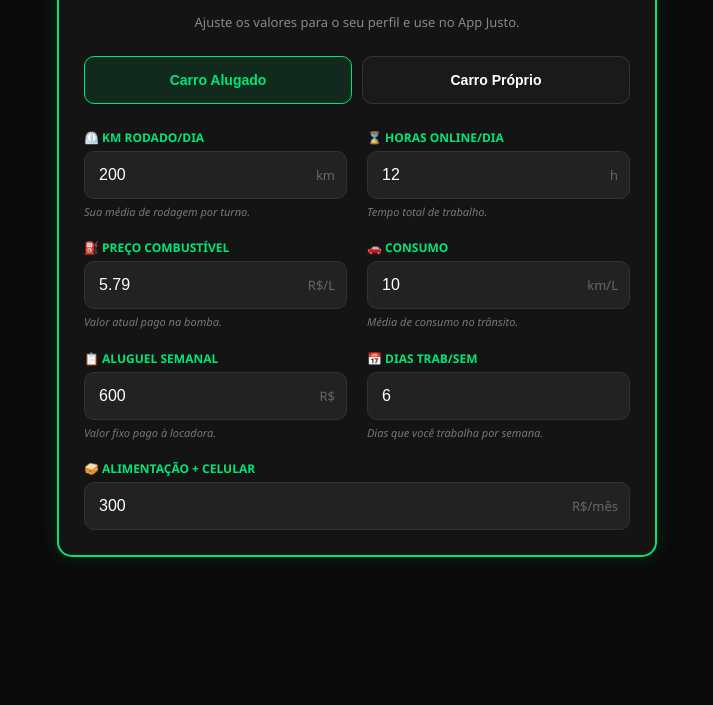
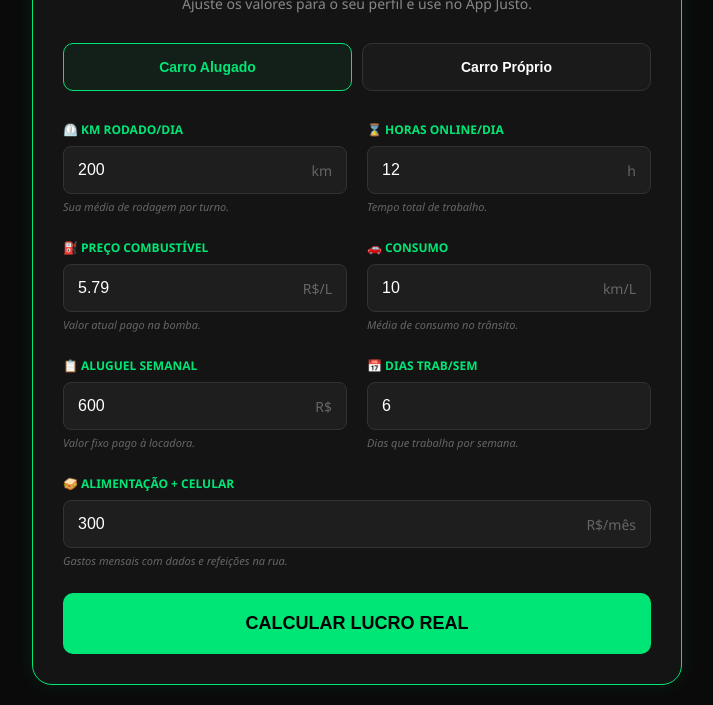
Before and after one commit to casaend-beep/justo-app, a plain HTML site: page calculadora.html in a window 1280 px wide. Shown: the part 167-872 px from the top of the page, without its empty margins (283-996 px from the left). Before the commit the page ends 820 px from the top, so only its background shows below. Drawn offline with Linux system fonts and the light colour scheme.

Commit message:
Update calculadora.html
Ajuste botões

```diff
--- a/calculadora.html
+++ b/calculadora.html
@@ -3,99 +3,75 @@
 <head>
     <meta charset="UTF-8">
     <meta name="viewport" content="width=device-width, initial-scale=1.0">
-    <title>Calculadora Justo - Lucro Real</title>
+    <title>Calculadora Justo - Custos Operacionais</title>
     <style>
-        /* ESTILO BASE REFORÇADO */
+        :root { --neon-green: #00E676; --bg-black: #0a0a0a; --card-bg: #141414; --input-bg: #1E1E1E; }
+
         body {
-            background-color: #0a0a0a;
+            background-color: var(--bg-black);
             color: white;
-            font-family: 'Segoe UI', Tahoma, Geneva, Verdana, sans-serif;
-            padding: 10px;
-            margin: 0;
-            display: flex;
-            flex-direction: column;
-            align-items: center;
-            min-height: 100vh;
+            font-family: 'Segoe UI', Roboto, sans-serif;
+            margin: 0; padding: 20px;
+            display: flex; flex-direction: column; align-items: center;
         }
 
-        .container {
-            width: 100%;
-            max-width: 600px;
-            display: flex;
-            flex-direction: column;
-            gap: 15px;
+        .container { width: 100%; max-width: 650px; }
+
+        /* Card Principal */
+        .card {
+            background: var(--card-bg);
+            padding: 30px; border-radius: 20px;
+            border: 1px solid var(--neon-green);
+            box-shadow: 0 0 20px rgba(0, 230, 118, 0.1);
         }
 
-        .card {
-            background: #141414;
-            padding: 25px;
-            border-radius: 15px;
-            border: 2px solid #00E676;
-            box-shadow: 0px 0px 20px rgba(0, 230, 118, 0.15);
-            box-sizing: border-box;
+        h2 { color: var(--neon-green); text-align: center; margin: 0; text-transform: uppercase; font-size: 26px; }
+        .sub-header { text-align: center; color: #888; font-size: 14px; margin: 10px 0 30px 0; }
+
+        /* Botões de Alternância (Corrigidos) */
+        .toggle-container { display: flex; gap: 10px; margin-bottom: 30px; }
+        .toggle-btn {
+            flex: 1; padding: 15px; border: 1px solid #333; border-radius: 10px;
+            background: #1a1a1a; color: white; cursor: pointer; font-weight: bold; font-size: 14px;
+        }
+        .toggle-btn.active { border-color: var(--neon-green); color: var(--neon-green); background: rgba(0, 230, 118, 0.05); }
+
+        /* Grid de Campos */
+        .grid-campos { display: grid; grid-template-columns: 1fr 1fr; gap: 20px; }
+        .form-group { display: flex; flex-direction: column; margin-bottom: 5px; }
+        .full-width { grid-column: span 2; }
+
+        label { color: var(--neon-green); font-size: 12px; font-weight: bold; text-transform: uppercase; margin-bottom: 8px; display: flex; align-items: center; gap: 5px; }
+
+        .input-wrapper { position: relative; display: flex; align-items: center; }
+        input {
+            width: 100%; background: var(--input-bg); border: 1px solid #333; padding: 14px;
+            border-radius: 8px; color: white; font-size: 16px; outline: none; box-sizing: border-box;
+        }
+        input:focus { border-color: var(--neon-green); }
+        .unit { position: absolute; right: 15px; color: #666; font-size: 14px; }
+
+        .tip { font-size: 11px; color: #666; margin-top: 5px; font-style: italic; }
+
+        /* Botão Calcular */
+        .btn-calcular {
+            width: 100%; background: var(--neon-green); color: black; border: none;
+            padding: 20px; border-radius: 10px; font-weight: bold; font-size: 18px;
+            cursor: pointer; margin-top: 20px; text-transform: uppercase;
         }
 
-        h2 { color: #00E676; text-align: center; margin: 0 0 10px 0; font-size: 24px; text-transform: uppercase; }
-        .sub-header { text-align: center; font-size: 13px; color: #888; margin-bottom: 25px; }
+        /* Resultado */
+        .resultado-box {
+            display: none; background: #000; border: 1px solid #333;
+            margin-top: 25px; padding: 20px; border-radius: 12px; text-align: center;
+        }
+        .res-grid { display: flex; justify-content: space-around; }
+        .res-val { color: var(--neon-green); font-size: 28px; font-weight: bold; display: block; }
+        .res-label { font-size: 11px; color: #888; text-transform: uppercase; margin-bottom: 5px; }
 
-        /* SELETOR DE PERFIL */
-        .toggle-group { display: flex; margin-bottom: 25px; gap: 10px; }
-        .toggle-btn {
-            flex: 1; padding: 15px; border: 1px solid #333; border-radius: 10px;
-            background: #1a1a1a; color: white; cursor: pointer; font-weight: bold;
-            font-size: 14px; transition: 0.3s;
-        }
-        .toggle-btn.active { border-color: #00E676; background: rgba(0, 230, 118, 0.1); color: #00E676; }
+        .ad-slot { background: #111; border: 1px dashed #333; padding: 15px; margin-bottom: 15px; text-align: center; color: #444; font-size: 12px; border-radius: 10px; }
 
-        /* GRID RESPONSIVO */
-        .grid-campos {
-            display: grid;
-            grid-template-columns: repeat(auto-fit, minmax(200px, 1fr));
-            gap: 20px;
-            margin-bottom: 20px;
-        }
-
-        .form-group { display: flex; flex-direction: column; gap: 5px; }
-
-        label { font-size: 12px; color: #00E676; text-transform: uppercase; font-weight: bold; display: flex; align-items: center; gap: 5px; }
-
-        .input-container { position: relative; width: 100%; }
-
-        input {
-            width: 100%; padding: 14px; border-radius: 10px; border: 1px solid #333;
-            background: #222; color: white; box-sizing: border-box; font-size: 16px;
-            transition: 0.2s;
-        }
-        input:focus { outline: none; border-color: #00E676; background: #2a2a2a; }
-
-        .unit-label { position: absolute; right: 12px; top: 50%; transform: translateY(-50%); color: #666; font-size: 13px; }
-
-        /* Dicas */
-        .tip { font-size: 11px; color: #777; line-height: 1.4; font-style: italic; }
-
-        button#calc-btn {
-            background: #00E676; color: black; border: none; padding: 20px;
-            width: 100%; border-radius: 12px; font-weight: bold; font-size: 16px;
-            cursor: pointer; margin-top: 10px; text-transform: uppercase;
-            box-shadow: 0 5px 15px rgba(0, 230, 118, 0.2);
-        }
-
-        /* RESULTADO */
-        .resultado { background: #000; padding: 20px; margin-top: 25px; border-radius: 12px; text-align: center; display: none; border: 1px solid #00E676; }
-        .res-grid { display: flex; justify-content: space-around; gap: 15px; flex-wrap: wrap; }
-        .valor { color: #00E676; font-size: 28px; font-weight: bold; display: block; }
-        .res-label { font-size: 11px; color: #fff; text-transform: uppercase; letter-spacing: 1px; }
-
-        .ad-slot {
-            background: #111; padding: 15px; border-radius: 10px; font-size: 11px;
-            color: #444; text-align: center; border: 1px dashed #222; min-height: 50px;
-        }
-
-        /* Ajuste para telas pequenas */
-        @media (max-width: 480px) {
-            .grid-campos { grid-template-columns: 1fr; }
-            h2 { font-size: 20px; }
-        }
+        @media (max-width: 500px) { .grid-campos { grid-template-columns: 1fr; } .full-width { grid-column: span 1; } }
     </style>
 </head>
 <body>
@@ -107,7 +83,7 @@
             <h2>Custos Operacionais</h2>
             <p class="sub-header">Ajuste os valores para o seu perfil e use no App Justo.</p>
 
-            <div class="toggle-group">
+            <div class="toggle-container">
                 <button id="btn-alugado" class="toggle-btn active" onclick="setMode('alugado')">Carro Alugado</button>
                 <button id="btn-proprio" class="toggle-btn" onclick="setMode('proprio')">Carro Próprio</button>
             </div>
@@ -115,85 +91,134 @@
             <div class="grid-campos">
                 <div class="form-group">
                     <label>⏲️ KM Rodado/Dia</label>
-                    <div class="input-container">
-                        <input type="number" id="km-dia" value="200">
-                        <span class="unit-label">km</span>
-                    </div>
+                    <div class="input-wrapper"><input type="number" id="km-dia" value="200"><span class="unit">km</span></div>
                     <span class="tip">Sua média de rodagem por turno.</span>
                 </div>
                 <div class="form-group">
                     <label>⌛ Horas Online/Dia</label>
-                    <div class="input-container">
-                        <input type="number" id="horas-dia" value="12">
-                        <span class="unit-label">h</span>
-                    </div>
+                    <div class="input-wrapper"><input type="number" id="horas-dia" value="12"><span class="unit">h</span></div>
                     <span class="tip">Tempo total de trabalho.</span>
                 </div>
                 <div class="form-group">
                     <label>⛽ Preço Combustível</label>
-                    <div class="input-container">
-                        <input type="number" id="p-comb" value="5.79" step="0.01">
-                        <span class="unit-label">R$/L</span>
-                    </div>
+                    <div class="input-wrapper"><input type="number" id="p-comb" value="5.79" step="0.01"><span class="unit">R$/L</span></div>
                     <span class="tip">Valor atual pago na bomba.</span>
                 </div>
                 <div class="form-group">
                     <label>🚗 Consumo</label>
-                    <div class="input-container">
-                        <input type="number" id="consumo" value="10">
-                        <span class="unit-label">km/L</span>
-                    </div>
+                    <div class="input-wrapper"><input type="number" id="consumo" value="10"><span class="unit">km/L</span></div>
                     <span class="tip">Média de consumo no trânsito.</span>
                 </div>
-            </div>
 
-            <div id="sec-alugado" class="grid-campos">
+                <div id="sec-alugado" class="grid-campos full-width" style="display: grid;">
                     <div class="form-group">
                         <label>📋 Aluguel Semanal</label>
-                    <div class="input-container">
-                        <input type="number" id="aluguel-v" value="600">
-                        <span class="unit-label">R$</span>
-                    </div>
+                        <div class="input-wrapper"><input type="number" id="aluguel-v" value="600"><span class="unit">R$</span></div>
                         <span class="tip">Valor fixo pago à locadora.</span>
                     </div>
                     <div class="form-group">
                         <label>📅 Dias Trab/Sem</label>
-                    <input type="number" id="dias-semana-a" value="6">
-                    <span class="tip">Dias que você trabalha por semana.</span>
+                        <div class="input-wrapper"><input type="number" id="dias-semana-a" value="6"></div>
+                        <span class="tip">Dias que trabalha por semana.</span>
                     </div>
                 </div>
 
-            <div id="sec-proprio" class="grid-campos" style="display: none;">
+                <div id="sec-proprio" class="grid-campos full-width" style="display: none;">
                     <div class="form-group">
-                    <label>📋 Prestação</label>
-                    <input type="number" id="prestacao" value="400">
-                    <span class="tip">Valor da parcela mensal.</span>
+                        <label>📋 Prestação/Reserva</label>
+                        <div class="input-wrapper"><input type="number" id="prestacao" value="400"><span class="unit">R$</span></div>
                     </div>
                     <div class="form-group">
                         <label>🛡️ Seguro Mensal</label>
-                    <input type="number" id="seguro" value="250">
-                    <span class="tip">Custo anual dividido por 12.</span>
+                        <div class="input-wrapper"><input type="number" id="seguro" value="250"><span class="unit">R$</span></div>
                     </div>
                     <div class="form-group">
                         <label>⚙️ IPVA Mensal</label>
-                    <input type="number" id="ipva" value="150">
-                    <span class="tip">IPVA anual dividido por 12.</span>
+                        <div class="input-wrapper"><input type="number" id="ipva" value="150"><span class="unit">R$</span></div>
                     </div>
                     <div class="form-group">
-                    <label>🔧 Manutenção</label>
-                    <input type="number" id="manut-v" value="200">
-                    <span class="tip">Reserva mensal p/ óleo e pneus.</span>
+                        <label>🔧 Manutenção Mensal</label>
+                        <div class="input-wrapper"><input type="number" id="manut-v" value="200"><span class="unit">R$</span></div>
+                    </div>
+                    <div class="form-group">
+                        <label>📅 Dias Trab/Semana</label>
+                        <input type="number" id="dias-semana-p" value="6">
                     </div>
                     <div class="form-group">
                         <label>📅 Dias Trab/Mês</label>
                         <input type="number" id="dias-mes-p" value="24">
-                    <span class="tip">Total de dias rodados no mês.</span>
                     </div>
                 </div>
 
-            <div class="form-group" style="margin-top: 10px;">
+                <div class="form-group full-width">
                     <label>🥪 Alimentação + Celular</label>
-                <div class="input-container">
-                    <input type="number" id="extra-mes" value="300">
-                    <span class="unit-label">R$/mês</span>
+                    <div class="input-wrapper"><input type="number" id="extra-mes" value="300"><span class="unit">R$/mês</span></div>
+                    <span class="tip">Gastos mensais com dados e refeições na rua.</span>
                 </div>
+            </div>
+
+            <button class="btn-calcular" onclick="calcular()">Calcular Lucro Real</button>
+
+            <div id="resultado" class="resultado-box">
+                <div class="res-grid">
+                    <div><span class="res-label">Custo KM</span><span class="res-val" id="res-km">R$ 0,00</span></div>
+                    <div><span class="res-label">Custo Hora</span><span class="res-val" id="res-hora">R$ 0,00</span></div>
+                </div>
+            </div>
+        </div>
+    </div>
+
+    <script>
+        function setMode(modo) {
+            const btnAlugado = document.getElementById('btn-alugado');
+            const btnProprio = document.getElementById('btn-proprio');
+            const secAlugado = document.getElementById('sec-alugado');
+            const secProprio = document.getElementById('sec-proprio');
+
+            if (modo === 'alugado') {
+                btnAlugado.classList.add('active');
+                btnProprio.classList.remove('active');
+                secAlugado.style.display = 'grid';
+                secProprio.style.display = 'none';
+            } else {
+                btnProprio.classList.add('active');
+                btnAlugado.classList.remove('active');
+                secProprio.style.display = 'grid';
+                secAlugado.style.display = 'none';
+            }
+            document.getElementById('resultado').style.display = 'none';
+        }
+
+        function calcular() {
+            const pComb = parseFloat(document.getElementById('p-comb').value) || 0;
+            const cons = parseFloat(document.getElementById('consumo').value) || 1;
+            const extraMes = parseFloat(document.getElementById('extra-mes').value) || 0;
+            const hDia = parseFloat(document.getElementById('horas-dia').value) || 1;
+            const modo = document.getElementById('btn-alugado').classList.contains('active') ? 'alugado' : 'proprio';
+
+            let custoFixoDiario = 0;
+            let cKm = pComb / cons;
+
+            if (modo === 'alugado') {
+                const vAlug = parseFloat(document.getElementById('aluguel-v').value) || 0;
+                const dSem = parseFloat(document.getElementById('dias-semana-a').value) || 1;
+                custoFixoDiario = (vAlug / dSem) + (extraMes / 24);
+            } else {
+                const prest = parseFloat(document.getElementById('prestacao').value) || 0;
+                const seg = parseFloat(document.getElementById('seguro').value) || 0;
+                const ipva = parseFloat(document.getElementById('ipva').value) || 0;
+                const manut = parseFloat(document.getElementById('manut-v').value) || 0;
+                const dMes = parseFloat(document.getElementById('dias-mes-p').value) || 1;
+                custoFixoDiario = (prest + seg + ipva + manut + extraMes) / dMes;
+                cKm += 0.05; // Reserva técnica
+            }
+
+            const cHora = custoFixoDiario / hDia;
+
+            document.getElementById('res-km').innerText = "R$ " + cKm.toFixed(2);
+            document.getElementById('res-hora').innerText = "R$ " + cHora.toFixed(2);
+            document.getElementById('resultado').style.display = 'block';
+        }
+    </script>
+</body>
+</html>
```
Lines whose indentation alone changed are shown as unchanged.
